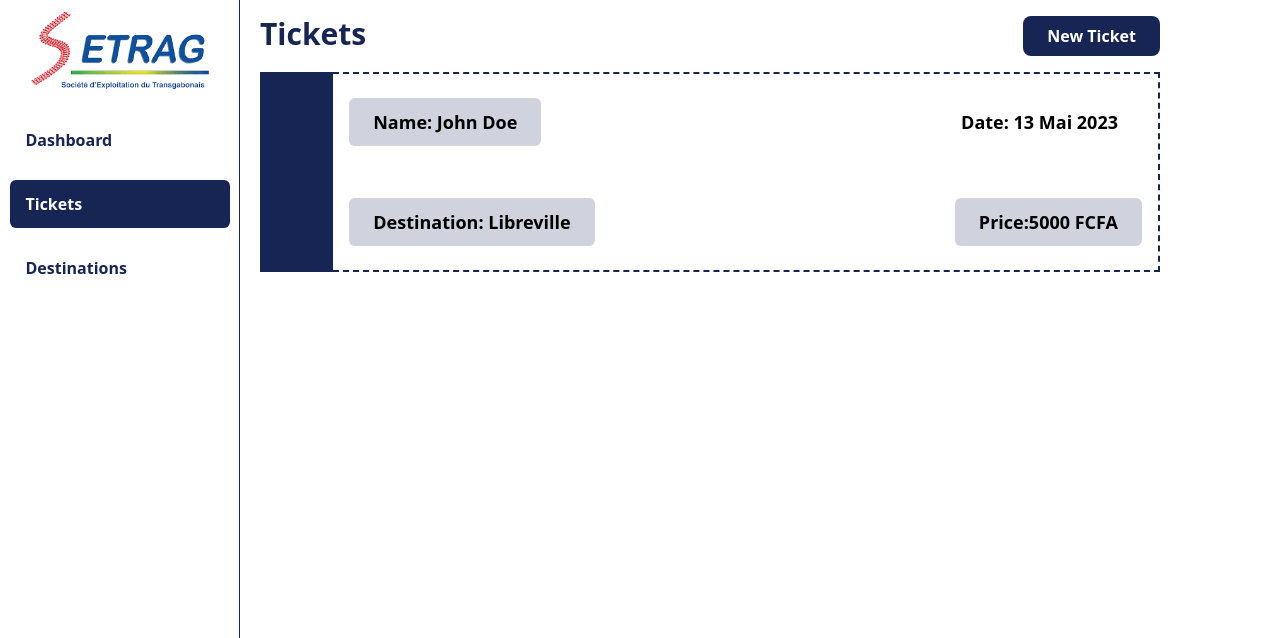
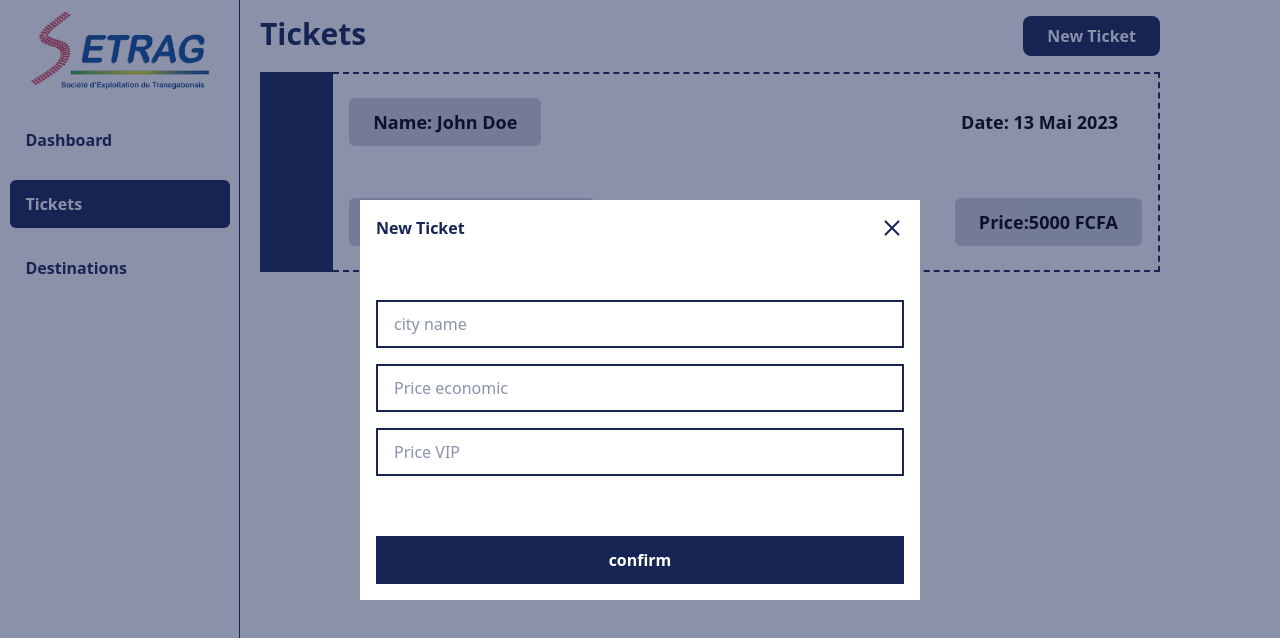
Before and after one commit to Tshobohwa/setrag, a React (Create React App) app: page /tickets in a window 1280 px wide. Both pictures are taken after a click on the button "New Ticket". Shown: the top 638 px of the page. Built offline with nearby package versions, Linux system fonts and the light colour scheme.

Commit message:
Add form

```diff
--- /dev/null
+++ b/src/components/popups/NewTicket.jsx
@@ -0,0 +1,49 @@
+import React from "react";
+import { CgClose } from "react-icons/cg";
+
+const NewTicket = ({ close }) => {
+  return (
+    <div className="h-[100vh] w-[100vw] bg-blue-950/50 flex items-center justify-center z-50 fixed top-0 left-0 bottom-0 right-0">
+      <div className="w-[560px] h-[400px] bg-white p-4 flex flex-col justify-between gap-4">
+        <div className="w-full flex justify-between items-center">
+          <p className="font-semibold text-blue-950">New Ticket</p>
+          <button
+            className="flex items-center justify-center text-blue-950"
+            onClick={close}
+          >
+            <CgClose size={24} />
+          </button>
+        </div>
+        <div className="w-full flex flex-col gap-4">
+          <input
+            type="text"
+            name=""
+            id=""
+            className="w-full border-2 border-blue-950 h-[3rem] placeholder:text-blue-950/50 pl-4"
+            placeholder="city name"
+          />
+          <input
+            type="text"
+            name=""
+            id=""
+            className="w-full border-2 border-blue-950 h-[3rem] placeholder:text-blue-950/50 pl-4"
+            placeholder="Price economic"
+          />
+          <input
+            type="text"
+            name=""
+            id=""
+            className="w-full border-2 border-blue-950 h-[3rem] placeholder:text-blue-950/50 pl-4"
+            placeholder="Price VIP"
+          />
+        </div>
+
+        <button className="w-full h-[3rem] bg-blue-950 text-white font-semibold">
+          confirm
+        </button>
+      </div>
+    </div>
+  );
+};
+
+export default NewTicket;
--- a/src/pages/Tickets.jsx
+++ b/src/pages/Tickets.jsx
@@ -1,13 +1,19 @@
-import React from "react";
+import React, { useState } from "react";
 import SideBar from "../components/navigation/SideBar";
+import NewTicket from "../components/popups/NewTicket";
 
 const Tickets = () => {
+  const [addingTicket, setAddingTicket] = useState(false);
   return (
     <SideBar>
+      {addingTicket && <NewTicket close={() => setAddingTicket(false)} />}
       <div className="w-full max-w-[900px]">
         <header className="w-full justify-between flex">
           <h1 className="text-blue-950 font-semibold text-3xl">Tickets</h1>
-          <button className="h-[2.5rem] bg-blue-950 flex items-center justify-center rounded-lg font-semibold text-white px-6">
+          <button
+            className="h-[2.5rem] bg-blue-950 flex items-center justify-center rounded-lg font-semibold text-white px-6"
+            onClick={() => setAddingTicket(true)}
+          >
             New Ticket
           </button>
         </header>
```
